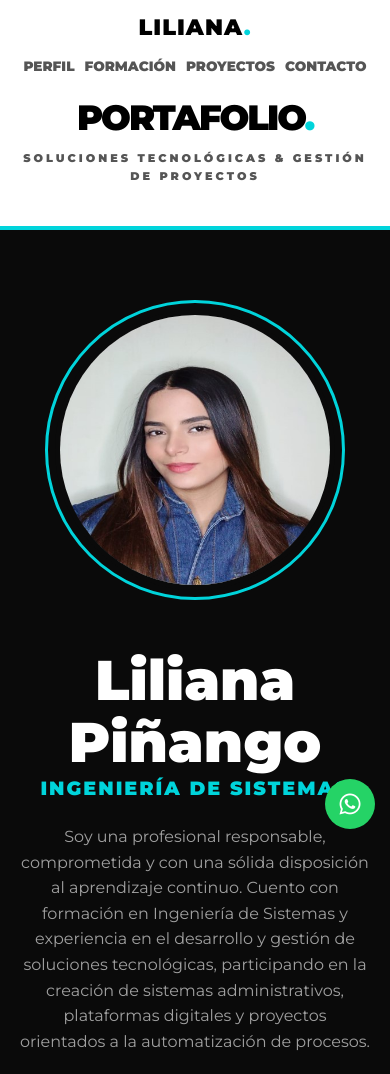
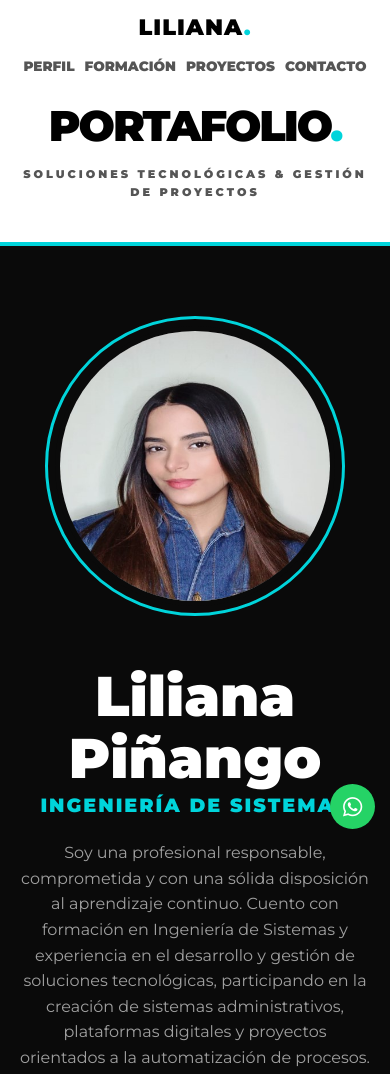
Before and after one commit to liliana-acevedo/Portafolio-Liliana-Pi-ango, a plain HTML site: page index.html in a window 390 px wide. Shown: the top 1074 px of the page. Drawn offline with Linux system fonts and the light colour scheme.

Commit message:
Update responsive styles with aggressive corrections

```diff
--- a/css/styles.css
+++ b/css/styles.css
@@ -267,7 +267,7 @@ body {
 }
 
 /* =========================================
-   RESPONSIVE (MÓVIL)
+   RESPONSIVE (MÓVIL) - CORRECCIONES AGRESIVAS
    ========================================= */
 @media (max-width: 768px) {
     /* Ajustes generales de layout */
@@ -285,24 +285,26 @@ body {
     .project-card, .project-card.reverse { flex-direction: column; }
     .contact-form .input-group { flex-direction: column; gap: 0; }
 
-    /* CORRECCIÓN 1: Ajuste del Título "PORTAFOLIO" */
+    /* CORRECCIÓN 1: Ajuste del Título "PORTAFOLIO" con !important y VW */
     .white-banner {
-        padding: 100px 20px 40px 20px; /* Reducimos el padding superior para móviles */
+        padding: 100px 10px 40px 10px !important; /* Menos espacio a los lados */
     }
     .main-title {
-        font-size: 2.2rem; /* Tamaño reducido para que quepa en pantalla vertical */
-        word-break: break-word; /* Evita desbordamiento */
+        /* ESTO ES CLAVE: 11vw significa el 11% del ancho de la pantalla. Se achica automáticamente */
+        font-size: 11vw !important;
+        line-height: 1.2 !important;
+        word-wrap: break-word !important;
     }
     .subtitle {
-        font-size: 0.7rem; /* Subtítulo proporcional */
+        font-size: 0.7rem !important;
     }
 
-    /* CORRECCIÓN 2: Ajuste del botón de WhatsApp */
+    /* CORRECCIÓN 2: Ajuste del botón de WhatsApp con !important */
     .whatsapp-float {
-        width: 50px;       /* Botón más pequeño */
-        height: 50px;
-        font-size: 24px;   /* Icono más pequeño */
-        bottom: 15px;      /* Más pegado al borde inferior */
-        right: 15px;       /* Más pegado al borde derecho */
+        width: 45px !important;       /* Forzamos tamaño pequeño */
+        height: 45px !important;
+        font-size: 22px !important;   /* Icono más pequeño */
+        bottom: 15px !important;
+        right: 15px !important;
     }
 }
```
